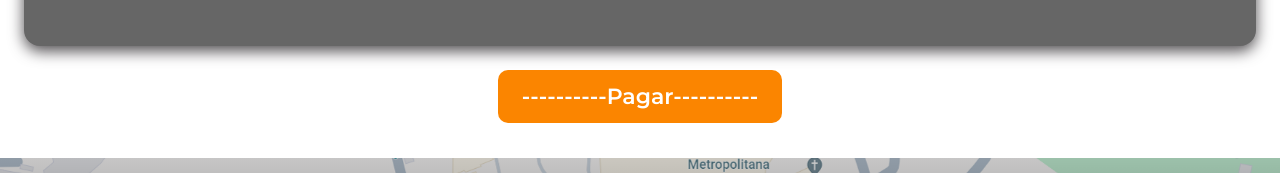
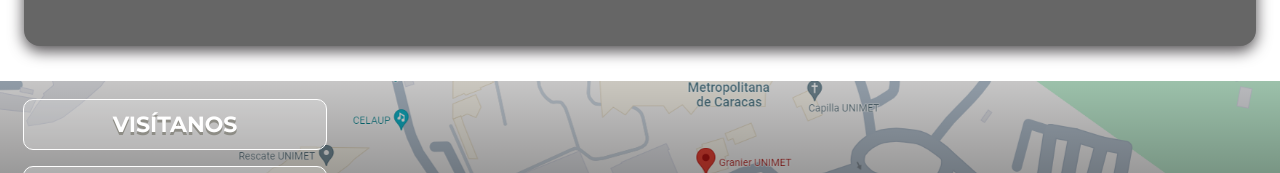
Before and after one commit to andr3z1104/Proyecto-Sistemas-De-Informacion, a React (Vite) app: page /Pago in a window 1280 px wide. Shown: the part 604-777 px from the top of the page. Built offline with nearby package versions, Linux system fonts and the light colour scheme.

Commit message:
pago modificado

```diff
--- a/src/Pages/Pago/Pago.jsx
+++ b/src/Pages/Pago/Pago.jsx
@@ -114,9 +114,7 @@ function Pago() {
         </div>
 
 
-            <div className={styles.sSpace}>
-               <button className={styles.navButton} onClick={onClick}>----------Pagar----------</button>
-            </div>
+
 
 
         </div>
```
